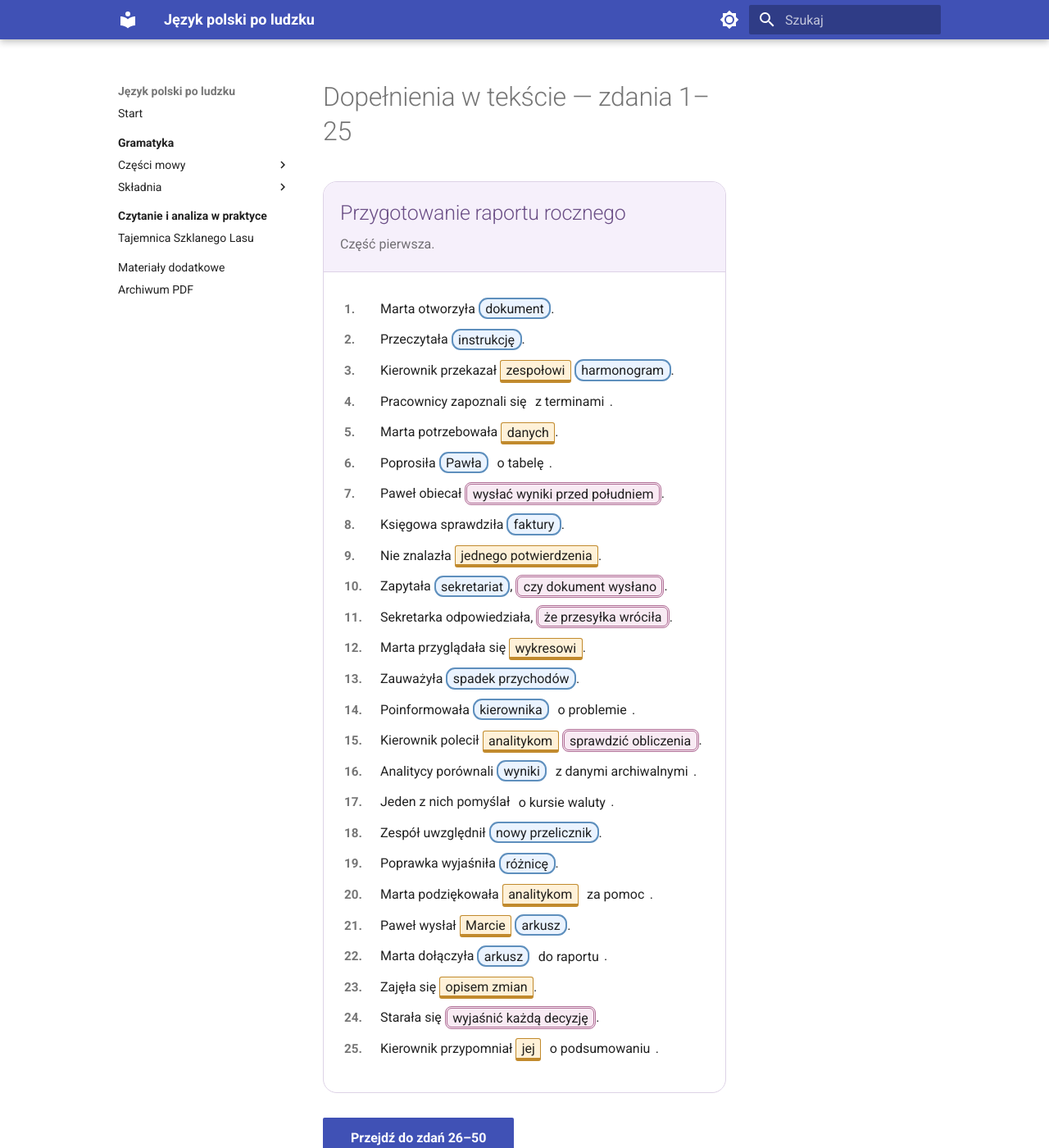
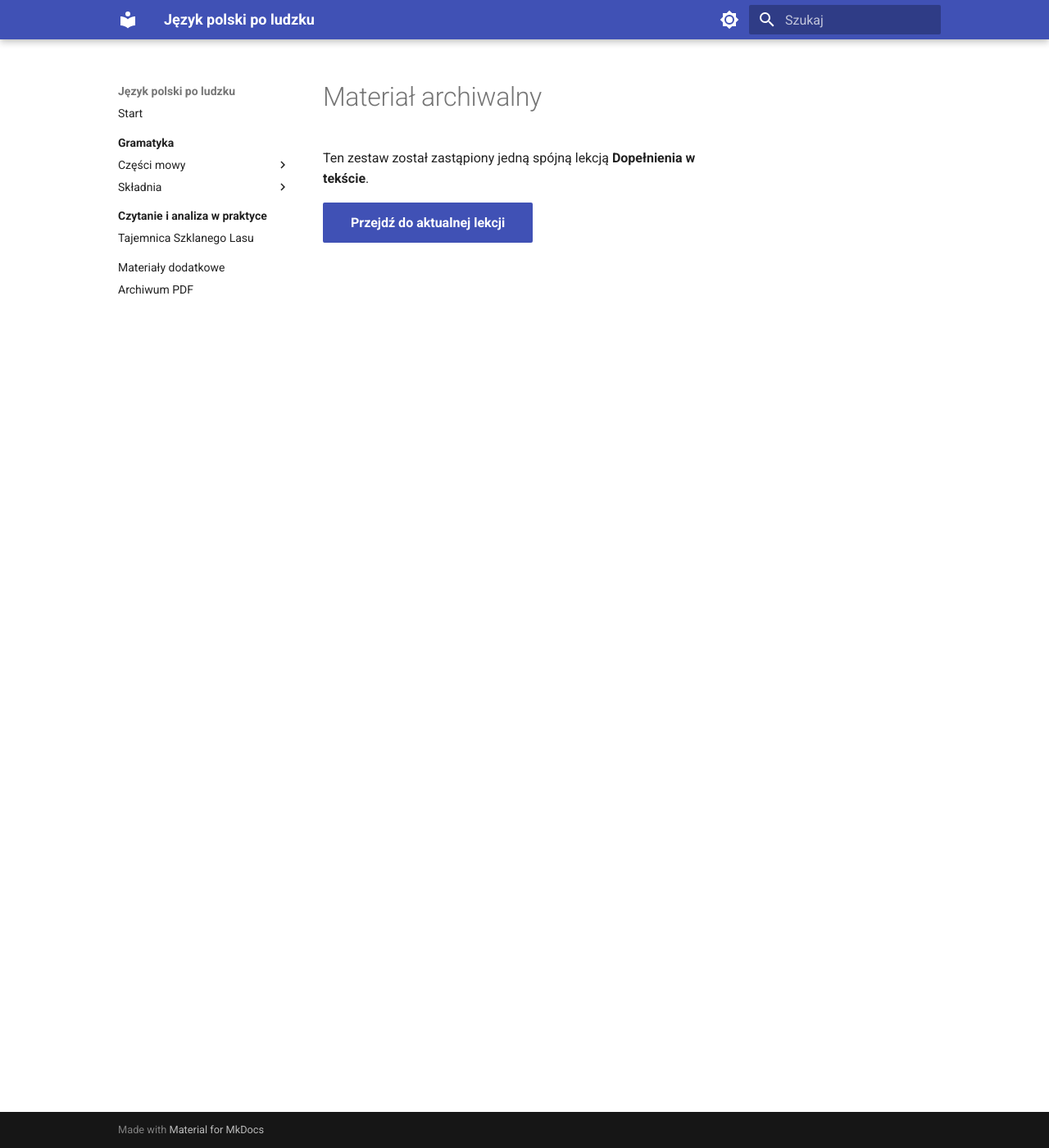
Before and after one commit to dchorazkiewicz/SP_JP, an MkDocs documentation site: the page built from docs/gramatyka/skladnia/dopelnienie/text-a.md, in a window 1280 px wide and 1400 px high. Shown: the whole window at 82% size. Built offline with MkDocs 1.6.1 and Material for MkDocs 9.7.7, drawn with Linux system fonts in a browser that asks for light colours.

Commit message:
Zastąp pierwszy stary zestaw zdań stroną archiwalną

```diff
--- a/docs/gramatyka/skladnia/dopelnienie/text-a.md
+++ b/docs/gramatyka/skladnia/dopelnienie/text-a.md
@@ -1,41 +1,5 @@
-# Dopełnienia w tekście — zdania 1–25
+# Materiał archiwalny
 
-<div class="object-lesson" markdown>
+Ten zestaw został zastąpiony jedną spójną lekcją **Dopełnienia w tekście**.
 
-<div class="object-reading">
-  <div class="object-reading-header">
-    <h2>Przygotowanie raportu rocznego</h2>
-    <p>Część pierwsza.</p>
-  </div>
-  <div class="object-reading-text">
-    <p><span class="object-sentence-no">1.</span> Marta otworzyła <span class="object-mark object-mark--direct">dokument</span>.</p>
-    <p><span class="object-sentence-no">2.</span> Przeczytała <span class="object-mark object-mark--direct">instrukcję</span>.</p>
-    <p><span class="object-sentence-no">3.</span> Kierownik przekazał <span class="object-mark object-mark--indirect">zespołowi</span> <span class="object-mark object-mark--direct">harmonogram</span>.</p>
-    <p><span class="object-sentence-no">4.</span> Pracownicy zapoznali się <span class="object-mark object-mark--prepositional">z terminami</span>.</p>
-    <p><span class="object-sentence-no">5.</span> Marta potrzebowała <span class="object-mark object-mark--indirect">danych</span>.</p>
-    <p><span class="object-sentence-no">6.</span> Poprosiła <span class="object-mark object-mark--direct">Pawła</span> <span class="object-mark object-mark--prepositional">o tabelę</span>.</p>
-    <p><span class="object-sentence-no">7.</span> Paweł obiecał <span class="object-mark object-mark--clausal">wysłać wyniki przed południem</span>.</p>
-    <p><span class="object-sentence-no">8.</span> Księgowa sprawdziła <span class="object-mark object-mark--direct">faktury</span>.</p>
-    <p><span class="object-sentence-no">9.</span> Nie znalazła <span class="object-mark object-mark--indirect">jednego potwierdzenia</span>.</p>
-    <p><span class="object-sentence-no">10.</span> Zapytała <span class="object-mark object-mark--direct">sekretariat</span>, <span class="object-mark object-mark--clausal">czy dokument wysłano</span>.</p>
-    <p><span class="object-sentence-no">11.</span> Sekretarka odpowiedziała, <span class="object-mark object-mark--clausal">że przesyłka wróciła</span>.</p>
-    <p><span class="object-sentence-no">12.</span> Marta przyglądała się <span class="object-mark object-mark--indirect">wykresowi</span>.</p>
-    <p><span class="object-sentence-no">13.</span> Zauważyła <span class="object-mark object-mark--direct">spadek przychodów</span>.</p>
-    <p><span class="object-sentence-no">14.</span> Poinformowała <span class="object-mark object-mark--direct">kierownika</span> <span class="object-mark object-mark--prepositional">o problemie</span>.</p>
-    <p><span class="object-sentence-no">15.</span> Kierownik polecił <span class="object-mark object-mark--indirect">analitykom</span> <span class="object-mark object-mark--clausal">sprawdzić obliczenia</span>.</p>
-    <p><span class="object-sentence-no">16.</span> Analitycy porównali <span class="object-mark object-mark--direct">wyniki</span> <span class="object-mark object-mark--prepositional">z danymi archiwalnymi</span>.</p>
-    <p><span class="object-sentence-no">17.</span> Jeden z nich pomyślał <span class="object-mark object-mark--prepositional">o kursie waluty</span>.</p>
-    <p><span class="object-sentence-no">18.</span> Zespół uwzględnił <span class="object-mark object-mark--direct">nowy przelicznik</span>.</p>
-    <p><span class="object-sentence-no">19.</span> Poprawka wyjaśniła <span class="object-mark object-mark--direct">różnicę</span>.</p>
-    <p><span class="object-sentence-no">20.</span> Marta podziękowała <span class="object-mark object-mark--indirect">analitykom</span> <span class="object-mark object-mark--prepositional">za pomoc</span>.</p>
-    <p><span class="object-sentence-no">21.</span> Paweł wysłał <span class="object-mark object-mark--indirect">Marcie</span> <span class="object-mark object-mark--direct">arkusz</span>.</p>
-    <p><span class="object-sentence-no">22.</span> Marta dołączyła <span class="object-mark object-mark--direct">arkusz</span> <span class="object-mark object-mark--prepositional">do raportu</span>.</p>
-    <p><span class="object-sentence-no">23.</span> Zajęła się <span class="object-mark object-mark--indirect">opisem zmian</span>.</p>
-    <p><span class="object-sentence-no">24.</span> Starała się <span class="object-mark object-mark--clausal">wyjaśnić każdą decyzję</span>.</p>
-    <p><span class="object-sentence-no">25.</span> Kierownik przypomniał <span class="object-mark object-mark--indirect">jej</span> <span class="object-mark object-mark--prepositional">o podsumowaniu</span>.</p>
-  </div>
-</div>
-
-[Przejdź do zdań 26–50](../text-b/){ .md-button .md-button--primary }
-
-</div>
+[Przejdź do aktualnej lekcji](../dopelnienia-w-tekscie/){ .md-button .md-button--primary }
```
